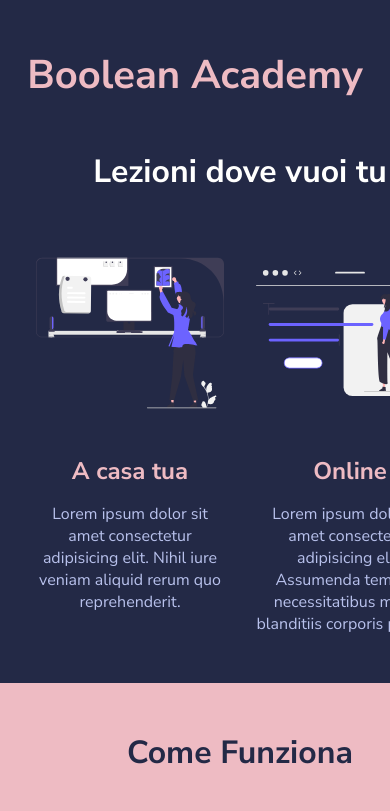
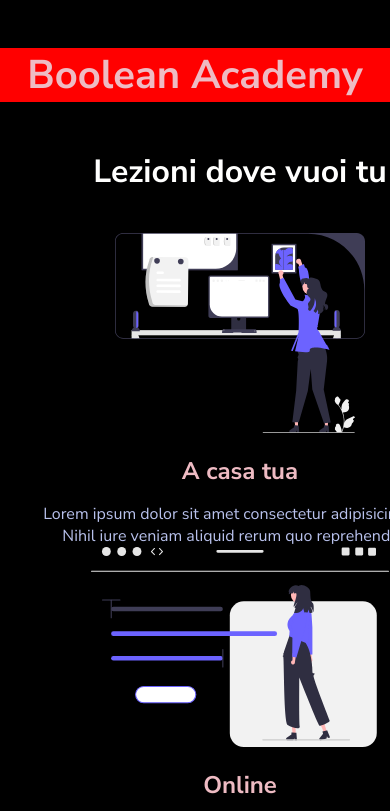
Before and after one commit to gianmaria-fadda/html-css-resp-wannabe, a plain HTML site: page index.html in a window 390 px wide. Shown: the top 811 px of the page. Drawn offline with Linux system fonts and the light colour scheme.

Commit message:
regolato anche ultima width 480px, da regolare colore black e blue

```diff
--- a/css/style.css
+++ b/css/style.css
@@ -140,9 +140,33 @@
 
  @media screen and (max-width: 480px) {
 
+
+
     .container {
-        display: inline-block;
         width: 480px;
     }
 
+    .row {
+        display: inline-block;
+    }
+
+    .card {
+        width: 100%;
+    }
+
+    .container > * .col {
+        width: 100%;
+    }
+
+    img {
+        margin-bottom: 100px;
+    }
+
+    body {
+        background-color: black;
+    }
+
+    body header{
+        background-color: red;
+    }
  }
```
